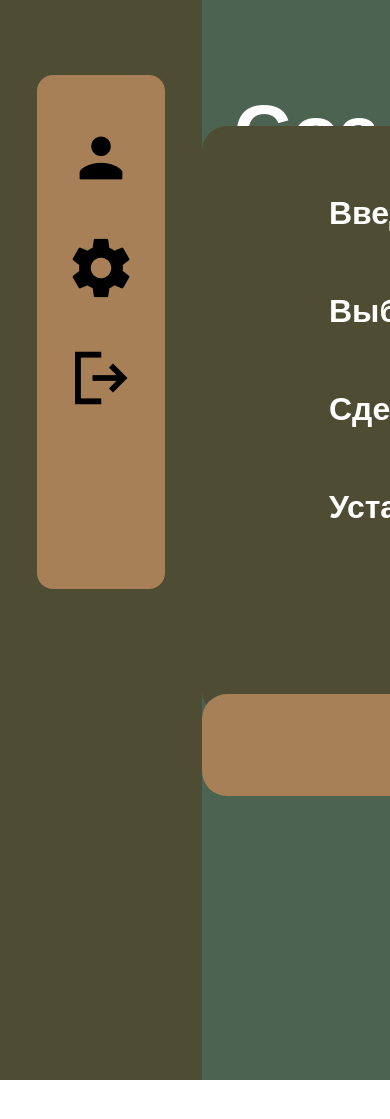
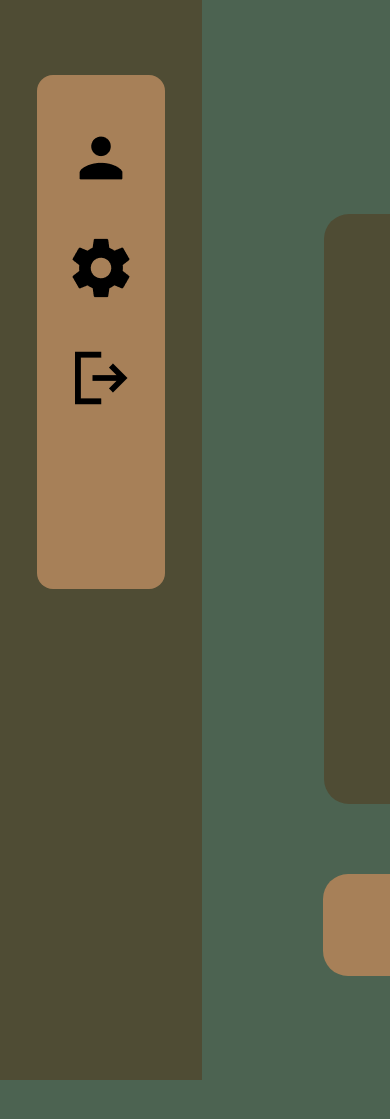
Before and after one commit to TailerDerdan/summer_project_2025, a Symfony app: template backend/templates/Room/RoomCreate.html.twig in a window 390 px wide. Shown: the top 1119 px of the page. Run offline with Twig, Linux system fonts and the light colour scheme; the template is opened without the code that fills it, so the values that code supplies are empty; some libraries are stand-ins or nearby versions.

Commit message:
адаптивность для страницы создания комнаты

```diff
--- a/backend/public/styles/room_create.css
+++ b/backend/public/styles/room_create.css
@@ -1,9 +1,20 @@
+* body {
+    background-color: #4C6351;
+    background-size: cover;
+    background-position: center;
+    min-height: 100vh;
+    display: flex;
+    justify-content: center;
+    align-items: center;
+}
+
 .create-room {
+    min-height: 100vh;
     width: 1718px;
     height: 1080px;
     position: fixed;
     left: 202px;
-    background-color: #4C6351;
+    /*background-color: #4C6351;*/
     z-index: 5;
     flex-wrap: wrap;
     justify-content: center;
@@ -16,6 +27,7 @@
     height: 88px;
     position: relative;
     top: 90px;
+    left: 351px;
     display: flex;
     justify-content: center;
     align-items: center;
@@ -28,7 +40,8 @@
     width: 1463px;
     height: 590px;
     position: relative;
-    top: 38px;
+    left: 122px;
+    top: 126px;
     border-radius: 25px;
     display: flex;
     flex-wrap: nowrap;
@@ -140,7 +153,8 @@
     width: 1474px;
     height: 102px;
     position: relative;
-    top: 16px;
+    top: 196px;
+    left: 121px;
     display: flex;
     flex-wrap: nowrap;
     justify-content: space-between;
--- a/backend/public/styles/room_menu.css
+++ b/backend/public/styles/room_menu.css
@@ -1,9 +1,3 @@
-/** body {*/
-/*    background-image: url("images/background_menu_room.png");*/
-/*    background-repeat: no-repeat;*/
-/*    background-attachment: fixed;*/
-/*}*/
-
 * body {
     background-image: url("images/background_menu_room.png");
     background-repeat: no-repeat;
```
